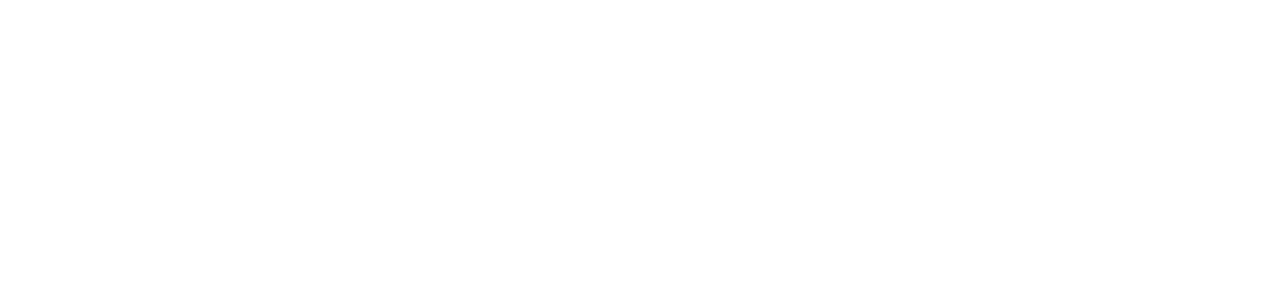
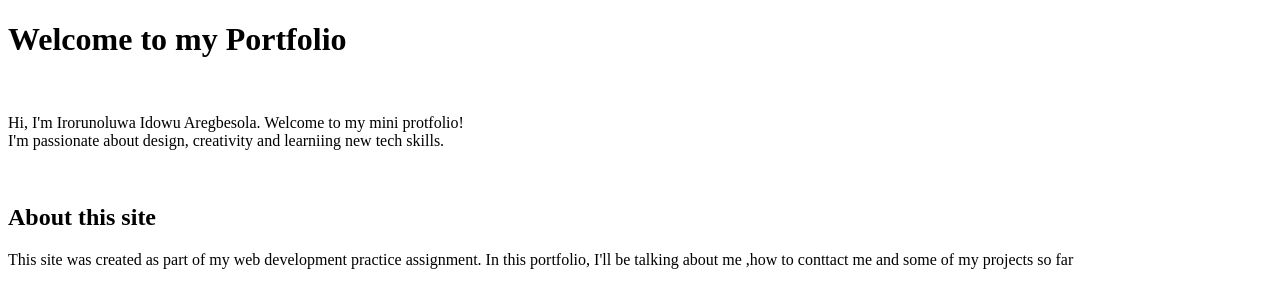
Before and after one commit to irorunoluwa1/htmlproject-1, a plain HTML site: page index.html in a window 1280 px wide. Drawn offline with Linux system fonts and the light colour scheme.

Commit message:
Created the welcome page

```diff
--- a/index.html
+++ b/index.html
@@ -4,7 +4,15 @@
     <title>My Mini Portfolio(homepage)</title>
   </head>
   <body>
-    <h1></h1>
-    <p></p>
+    <h1>Welcome to my Portfolio</h1>
+  </body>
+<br>
+    <p>Hi, I'm Irorunoluwa Idowu Aregbesola. Welcome to my mini protfolio!
+      <br>
+      I'm passionate about design, creativity and learniing new tech skills.
+    </p>
+  <br>
+    <h2>About this site</h2>
+    <p>This site was created as part of my web development practice assignment. In this portfolio, I'll be talking about me ,how to conttact me and some of my projects so far</p>
   </body>
 </html>
```
